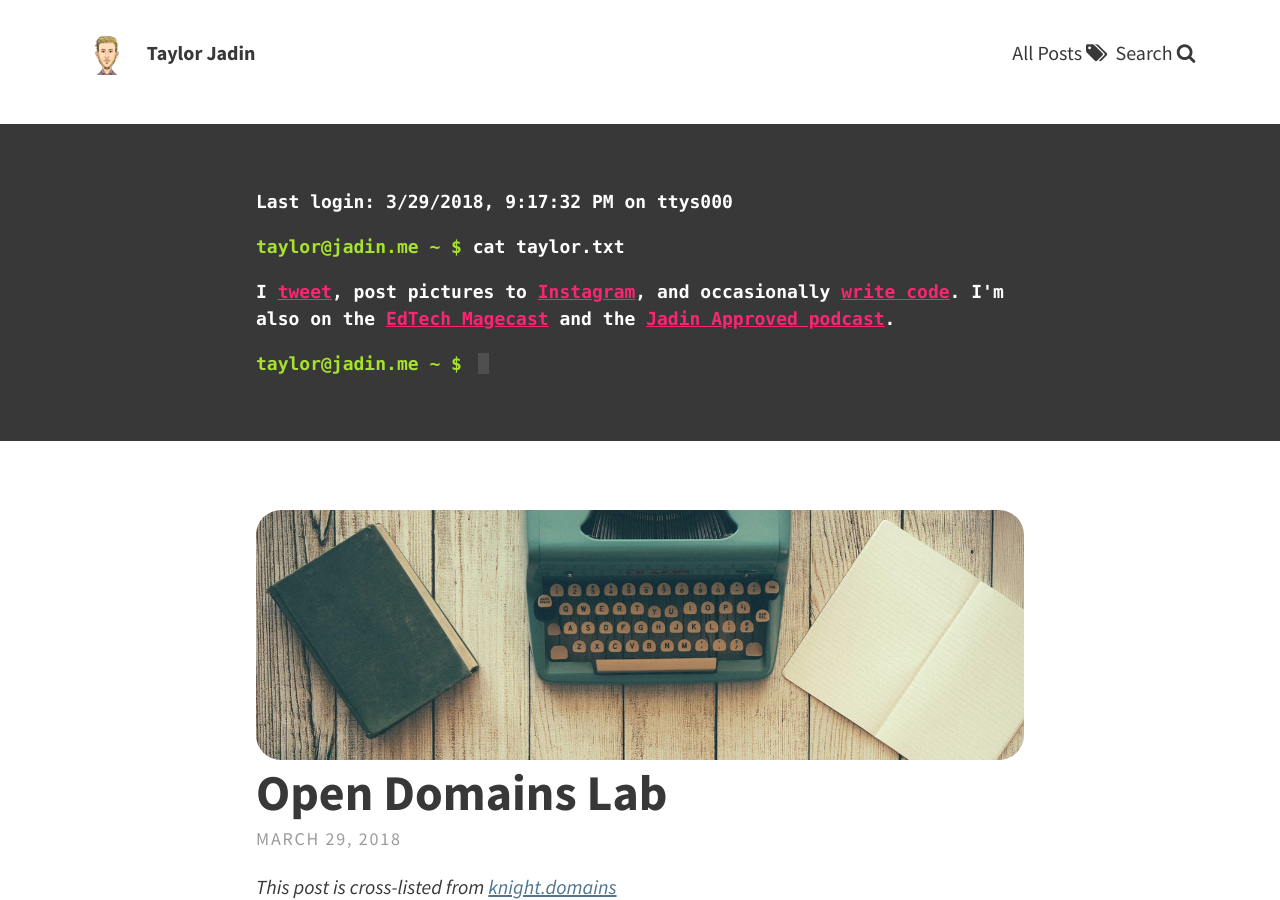
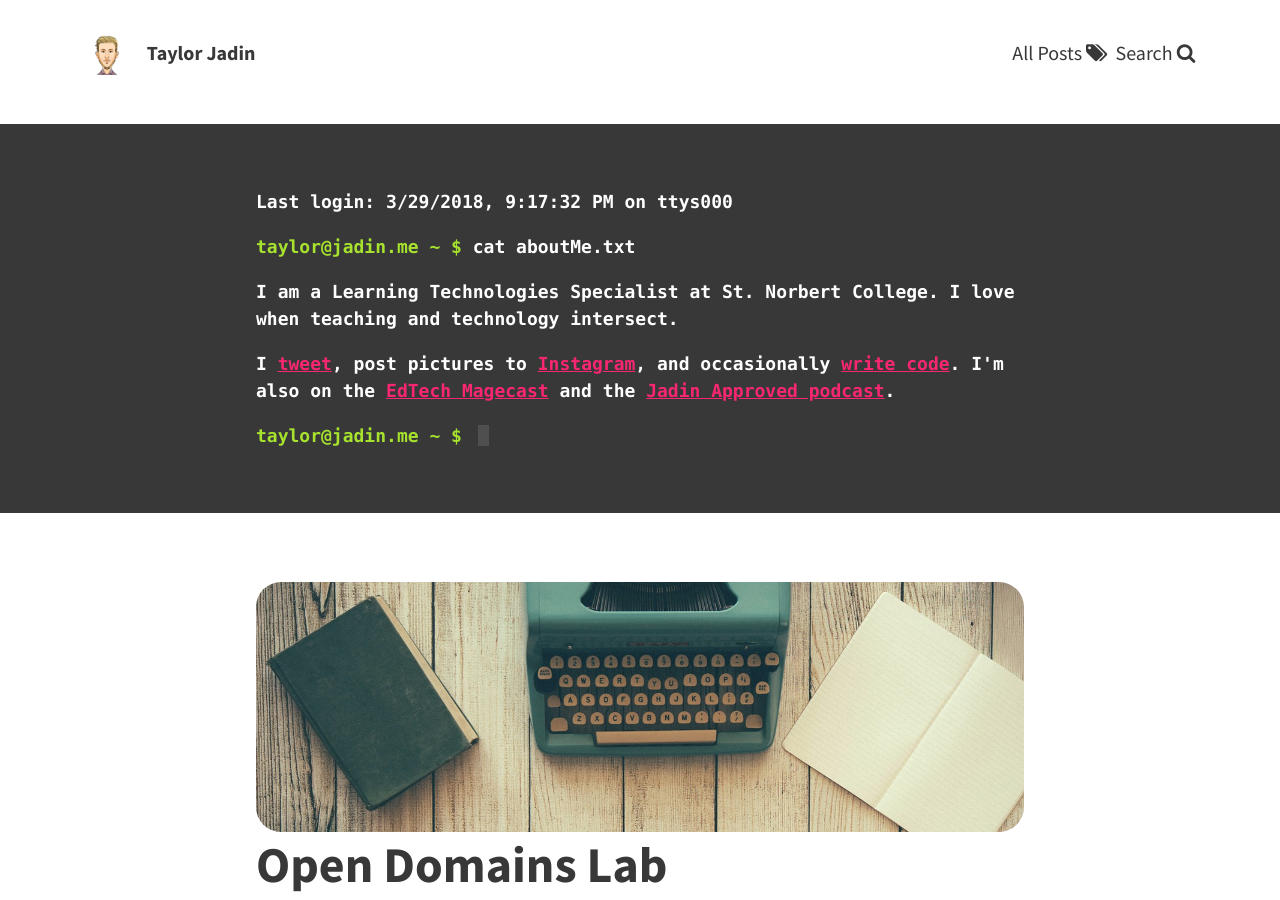
Before and after one commit to TaylorJadin/jadin.me-jekyll, a Jekyll site: the page built from index.html, in a window 1280 px wide and 900 px high. Built offline with Jekyll 4.4.1, drawn with Linux system fonts in a browser that asks for light colours; the list of posts is cut into pages by our own code.

Commit message:
header change

```diff
--- a/_config.yml
+++ b/_config.yml
@@ -14,8 +14,8 @@ theme_settings:
   header_text: >
    <div class=" terminal ">
     <p class="terminal--header ">Last login: <span id="time"></span> on ttys000</p>
-    <p class=" terminal--input ">cat taylor.txt</p>
-    <p class=" terminal--output "><p>I <a href="https://twitter.com/taylorjadin">tweet</a>, post pictures to <a href="https://www.instagram.com/taylor_jadin/">Instagram</a>, and occasionally <a href="https://github.com/taylorjadin">write code</a>. I'm also on the <a href="http://magecast.net">EdTech Magecast</a> and the <a href="https://soundcloud.com/jadinapproved">Jadin Approved podcast</a>.</p>
+    <p class=" terminal--input ">cat aboutMe.txt</p>
+    <p class=" terminal--output "><p>I am a Learning Technologies Specialist at St. Norbert College. I love when teaching and technology intersect.<p>I <a href="https://twitter.com/taylorjadin">tweet</a>, post pictures to <a href="https://www.instagram.com/taylor_jadin/">Instagram</a>, and occasionally <a href="https://github.com/taylorjadin">write code</a>. I'm also on the <a href="http://magecast.net">EdTech Magecast</a> and the <a href="https://soundcloud.com/jadinapproved">Jadin Approved podcast</a>.</p>
     <p class=" terminal--input "></p>
    </div>
    <script>
```
Also changed, not shown: 1 other file.
